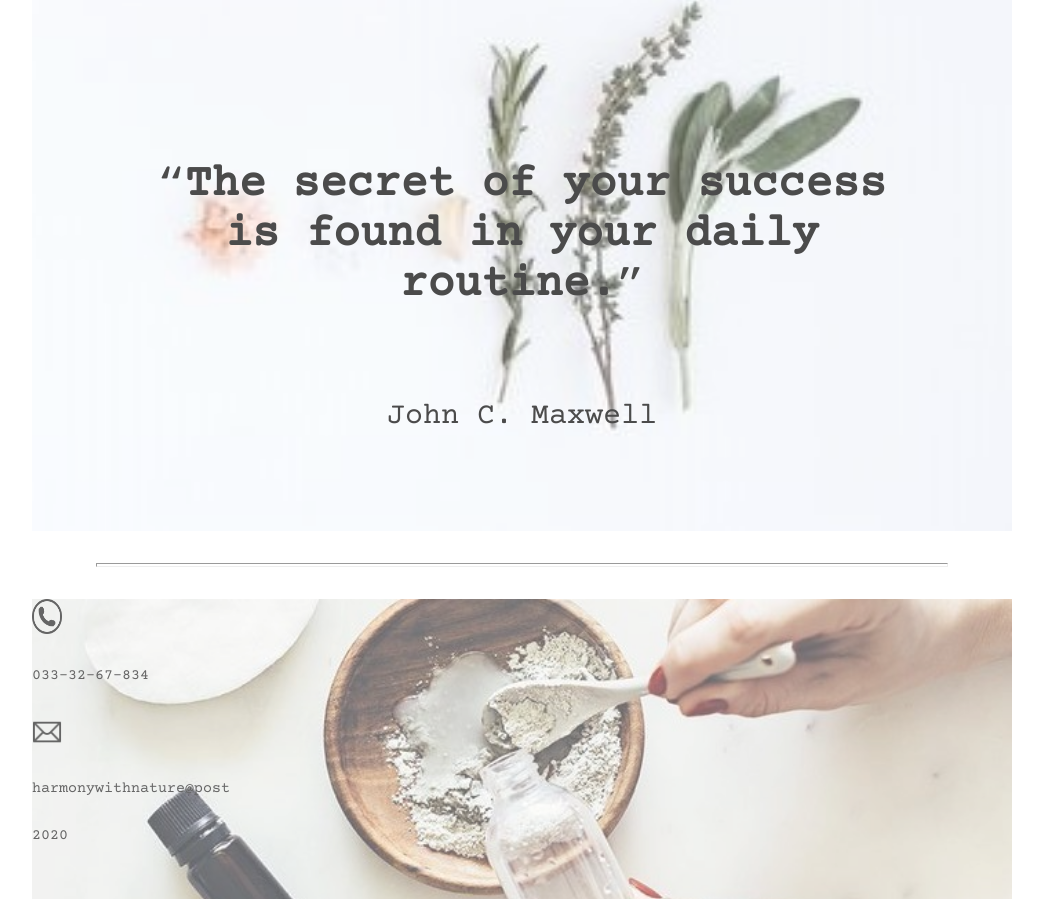
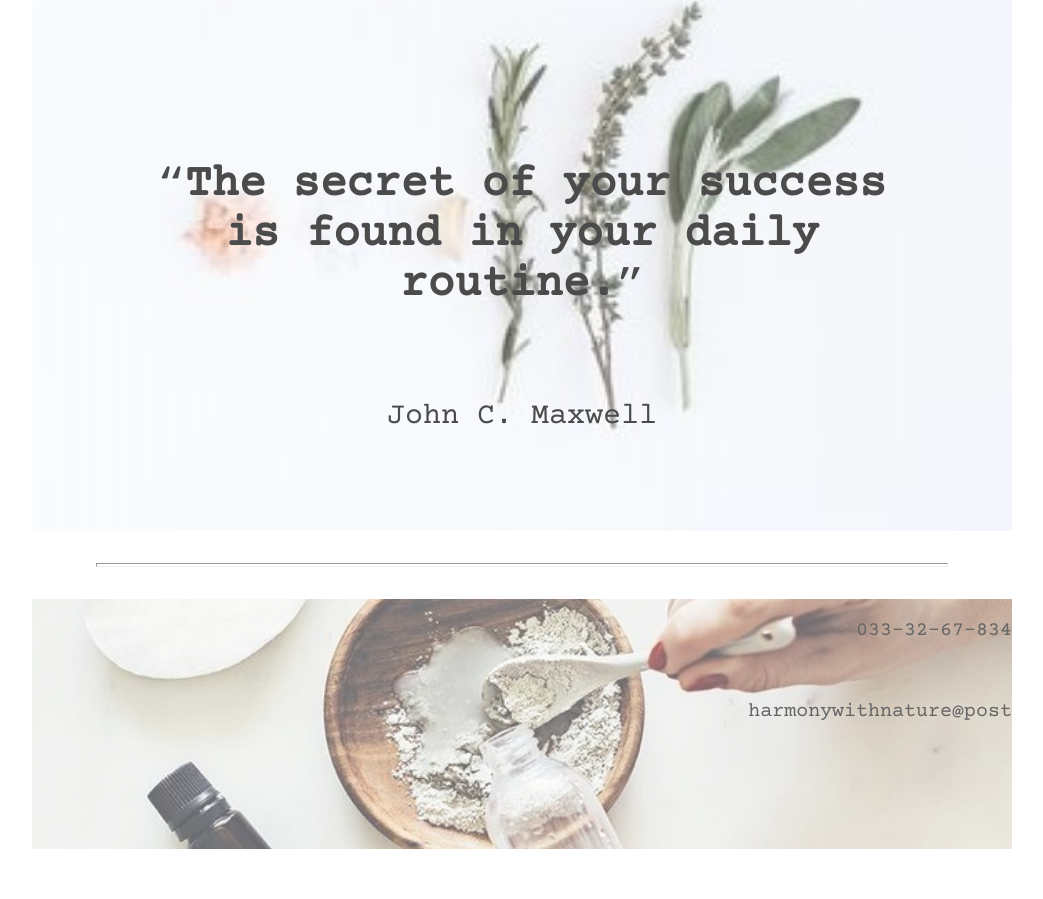
Before and after one commit to viktoriashmankiv/own-project, a plain HTML site: page index.html in a window 1280 px wide. Shown: the part 2026-2925 px from the top of the page, without its empty margins (118-1161 px from the left). After the commit the page ends 2875 px from the top, so only its background shows below. Drawn offline with nearby package versions, Linux system fonts and the light colour scheme; a web font is replaced by a local one.

Commit message:
modificated a code

```diff
--- a/css/index.css
+++ b/css/index.css
@@ -189,22 +189,16 @@ footer {
     opacity: 60%;
     background-position: center;
     background-size: cover;
-    min-height: 300px;
+    min-height: 250px;
     display: flex;
     flex-direction: column;
+    align-items: flex-end;
 }
-footer img.phone {
-    width: 30px;
-    height: 35px;
+footer p.email {
+    font-family: 'Courier Prime', monospace;
+    font-size: 20px;
 }
-footer p {
+footer p.phone {
     font-family: 'Courier Prime', monospace;
-    font-size: 15px;
+    font-size: 20px;
 }
-footer img.mail {
-    width: 30px;
-    height: 30px;
-}
-footer p.year {
-
-}
--- a/index.html
+++ b/index.html
@@ -70,11 +70,9 @@
           <hr class="second.mot">
    </main>
    <footer>
-            <img src="img/icon-of-phone.png" alt="icon for phone" class="phone"><br>
-		         <p>033-32-67-834</p><br>
-			<img src="img/icon-of-mail.png" alt="icon for mail" class="mail"><br>
-		         <p>harmonywithnature@post</p>
-		         <p class="year">2020</p>
+		         <p class="phone">033-32-67-834</p>
+        <br>
+		         <p class="email">harmonywithnature@post</p>
    </footer>
 </body>
 </html>
```
